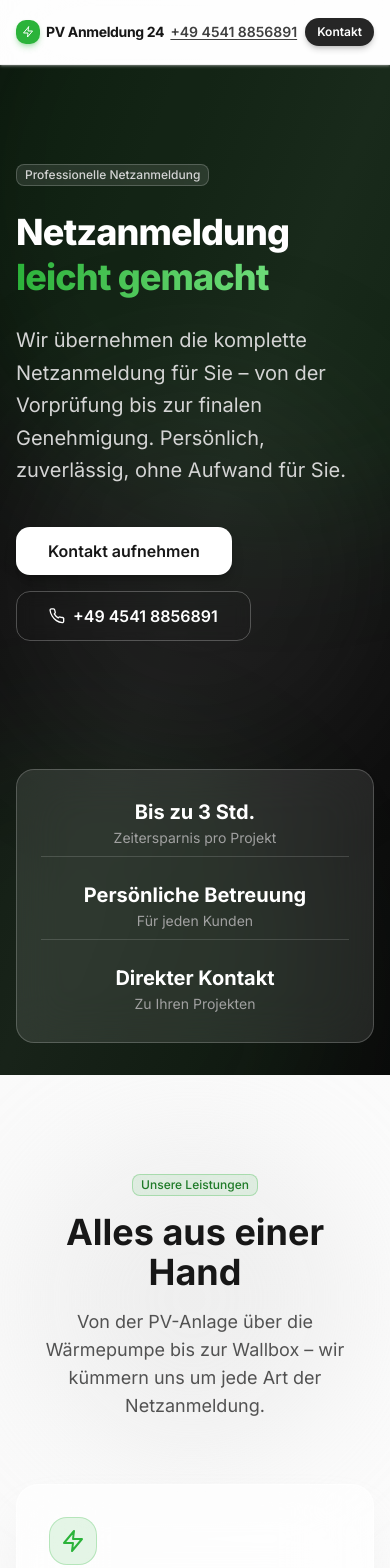
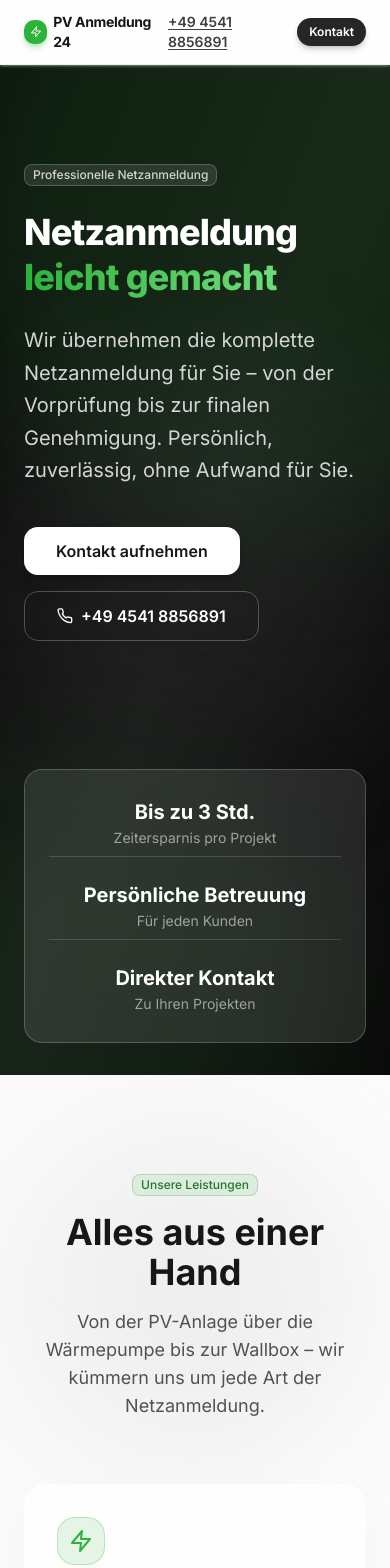
Before and after one commit to Louis-Benedict/pvanmeldung24, a Next.js app: page / in a window 390 px wide. Shown: the top 1568 px of the page. Built offline with nearby package versions, Linux system fonts and the light colour scheme.

Commit message:
fix: increase padding mobile

```diff
--- a/app/page.tsx
+++ b/app/page.tsx
@@ -421,7 +421,7 @@ export default function Home() {
     <div className="min-h-screen bg-gradient-to-br from-neutral-50 via-neutral-100/40 to-neutral-50 text-neutral-900">
       {/* ── Header ── */}
       <header className="sticky top-0 z-50 backdrop-blur-2xl bg-white/70 border-b border-neutral-200/60 shadow-sm shadow-neutral-200/40">
-        <div className="max-w-7xl mx-auto px-4 sm:px-6 lg:px-8 h-16 flex items-center justify-between">
+        <div className="max-w-7xl mx-auto px-6 sm:px-8 lg:px-8 h-16 flex items-center justify-between">
           <a href="/" className="flex items-center gap-1.5">
             <div className="w-6 h-6 sm:w-8 sm:h-8 rounded-lg bg-[#2BB33A] flex items-center justify-center shadow-md shadow-[#2BB33A]/30">
               <IconBolt className="w-3 h-3 sm:w-4 sm:h-4 text-white" />
@@ -458,7 +458,7 @@ export default function Home() {
             <div className="absolute top-1/2 left-1/2 -translate-x-1/2 -translate-y-1/2 w-[400px] h-[400px] bg-neutral-700/20 rounded-full blur-3xl" />
           </div>
 
-          <div className="relative max-w-7xl mx-auto px-4 sm:px-6 lg:px-8 pt-24 pb-32">
+          <div className="relative max-w-7xl mx-auto px-6 sm:px-8 lg:px-8 pt-24 pb-32">
             <div className="grid lg:grid-cols-2 gap-12 lg:gap-16 items-center">
               <div>
                 <Badge className="mb-6 bg-white/10 text-neutral-300 border-white/20 backdrop-blur-sm">
@@ -498,7 +498,7 @@ export default function Home() {
           </div>
 
           {/* Glass card floating at hero bottom */}
-          <div className="relative max-w-7xl mx-auto px-4 sm:px-6 lg:px-8 pb-8">
+          <div className="relative max-w-7xl mx-auto px-6 sm:px-8 lg:px-8 pb-8">
             <div className="backdrop-blur-xl bg-white/10 border border-white/20 rounded-2xl px-6 py-5 grid grid-cols-1 sm:grid-cols-3 gap-4 sm:gap-0 divide-y sm:divide-y-0 sm:divide-x divide-white/15">
               {[
                 { value: "Bis zu 3 Std.", label: "Zeitersparnis pro Projekt" },
@@ -526,7 +526,7 @@ export default function Home() {
             <div className="absolute top-1/2 left-1/2 -translate-x-1/2 -translate-y-1/2 w-72 h-72 bg-[#2BB33A]/6 rounded-full blur-3xl" />
           </div>
 
-          <div className="relative max-w-7xl mx-auto px-4 sm:px-6 lg:px-8">
+          <div className="relative max-w-7xl mx-auto px-6 sm:px-8 lg:px-8">
             <div className="text-center mb-16">
               <Badge className="mb-4 bg-[#2BB33A]/10 text-[#1e7a27] border-[#2BB33A]/30 backdrop-blur-sm">
                 Unsere Leistungen
@@ -600,7 +600,7 @@ export default function Home() {
             <div className="absolute bottom-0 left-1/4 w-80 h-80 bg-[#2BB33A]/7 rounded-full blur-3xl" />
           </div>
 
-          <div className="relative max-w-7xl mx-auto px-4 sm:px-6 lg:px-8">
+          <div className="relative max-w-7xl mx-auto px-6 sm:px-8 lg:px-8">
             <div className="text-center mb-16">
               <Badge className="mb-4 bg-white/10 text-neutral-300 border-white/20 backdrop-blur-sm">
                 So geht&#39;s
@@ -644,7 +644,7 @@ export default function Home() {
             <div className="absolute bottom-10 left-16 w-80 h-80 bg-neutral-300/30 rounded-full blur-3xl" />
           </div>
 
-          <div className="relative max-w-7xl mx-auto px-4 sm:px-6 lg:px-8">
+          <div className="relative max-w-7xl mx-auto px-6 sm:px-8 lg:px-8">
             <div className="text-center mb-16">
               <Badge className="mb-4 bg-[#2BB33A]/10 text-[#1e7a27] border-[#2BB33A]/30 backdrop-blur-sm">
                 Ihre Vorteile
@@ -682,7 +682,7 @@ export default function Home() {
             <div className="absolute bottom-0 left-0 w-80 h-80 bg-white/8 rounded-full blur-3xl -translate-x-1/3 translate-y-1/3" />
           </div>
 
-          <div className="relative max-w-3xl mx-auto px-4 sm:px-6 lg:px-8 text-center">
+          <div className="relative max-w-3xl mx-auto px-6 sm:px-8 lg:px-8 text-center">
             <Badge className="mb-6 bg-white/15 text-white border-white/25 backdrop-blur-sm">
               Jetzt starten
             </Badge>
@@ -705,7 +705,7 @@ export default function Home() {
 
       {/* ── Footer ── */}
       <footer className="bg-neutral-950 text-neutral-400 py-16">
-        <div className="max-w-7xl mx-auto px-4 sm:px-6 lg:px-8">
+        <div className="max-w-7xl mx-auto px-6 sm:px-8 lg:px-8">
           <div className="grid grid-cols-1 md:grid-cols-4 gap-10 mb-12">
             <div className="md:col-span-1">
               <div className="flex items-center gap-2 mb-4">
```
